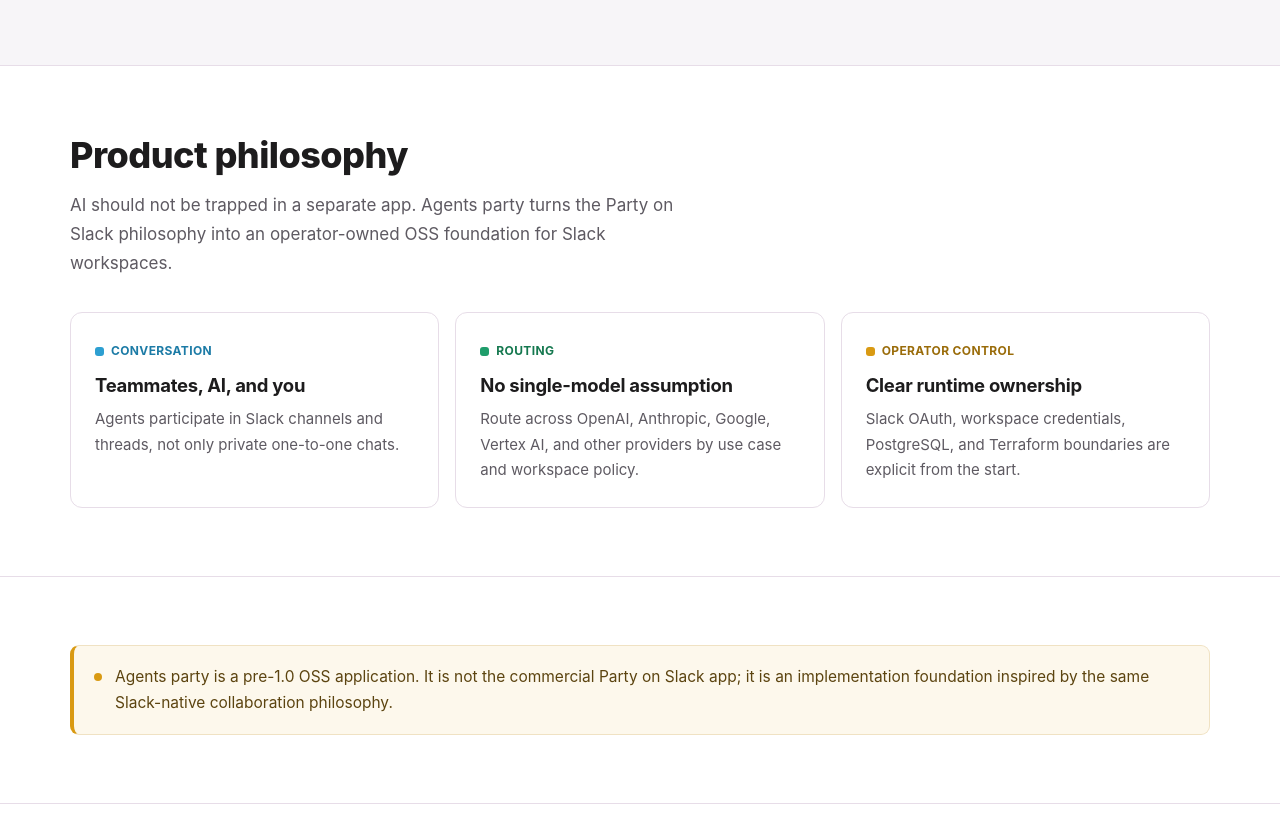
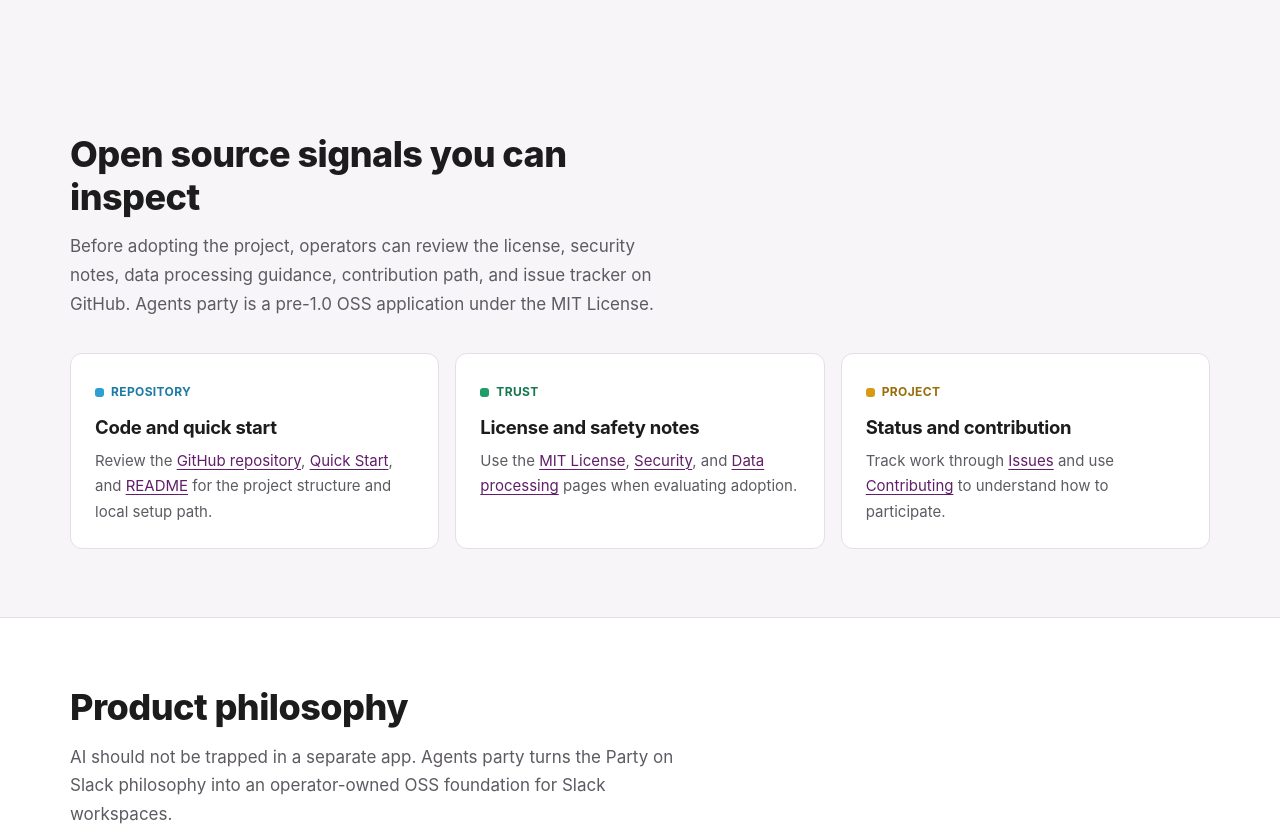
Before and after one commit to leaveanest/agents-party, a website: page site/en/index.html in a window 1280 px wide. Shown: the part 2517-3350 px from the top of the page. Drawn offline with Linux system fonts and the light colour scheme.

Commit message:
Add OSS adoption links to site (#79)

```diff
--- a/site/en/index.html
+++ b/site/en/index.html
@@ -182,6 +182,60 @@
         </div>
       </section>
 
+      <section class="section">
+        <div class="section-inner">
+          <div class="section-heading">
+            <h2>Open source signals you can inspect</h2>
+            <p>
+              Before adopting the project, operators can review the license, security notes, data
+              processing guidance, contribution path, and issue tracker on GitHub. Agents party is
+              a pre-1.0 OSS application under the MIT License.
+            </p>
+          </div>
+          <div class="grid-3">
+            <article class="card">
+              <span class="tag t-blue">Repository</span>
+              <h3>Code and quick start</h3>
+              <p>
+                Review the
+                <a href="https://github.com/leaveanest/agents-party">GitHub repository</a>,
+                <a href="./pages/quick-start.html">Quick Start</a>, and
+                <a href="https://github.com/leaveanest/agents-party/blob/main/README.md"
+                  >README</a
+                > for the project structure and local setup path.
+              </p>
+            </article>
+            <article class="card">
+              <span class="tag t-green">Trust</span>
+              <h3>License and safety notes</h3>
+              <p>
+                Use the
+                <a href="https://github.com/leaveanest/agents-party/blob/main/LICENSE">MIT
+                  License</a
+                >,
+                <a href="https://github.com/leaveanest/agents-party/blob/main/SECURITY.md"
+                  >Security</a
+                >, and
+                <a href="https://github.com/leaveanest/agents-party/blob/main/docs/data-processing.md"
+                  >Data processing</a
+                > pages when evaluating adoption.
+              </p>
+            </article>
+            <article class="card">
+              <span class="tag t-yellow">Project</span>
+              <h3>Status and contribution</h3>
+              <p>
+                Track work through
+                <a href="https://github.com/leaveanest/agents-party/issues">Issues</a> and use
+                <a href="https://github.com/leaveanest/agents-party/blob/main/CONTRIBUTING.md"
+                  >Contributing</a
+                > to understand how to participate.
+              </p>
+            </article>
+          </div>
+        </div>
+      </section>
+
       <section class="section alt">
         <div class="section-inner">
           <div class="section-heading">
```
Also changed, not shown: site/index.html (+61 -10 lines).
